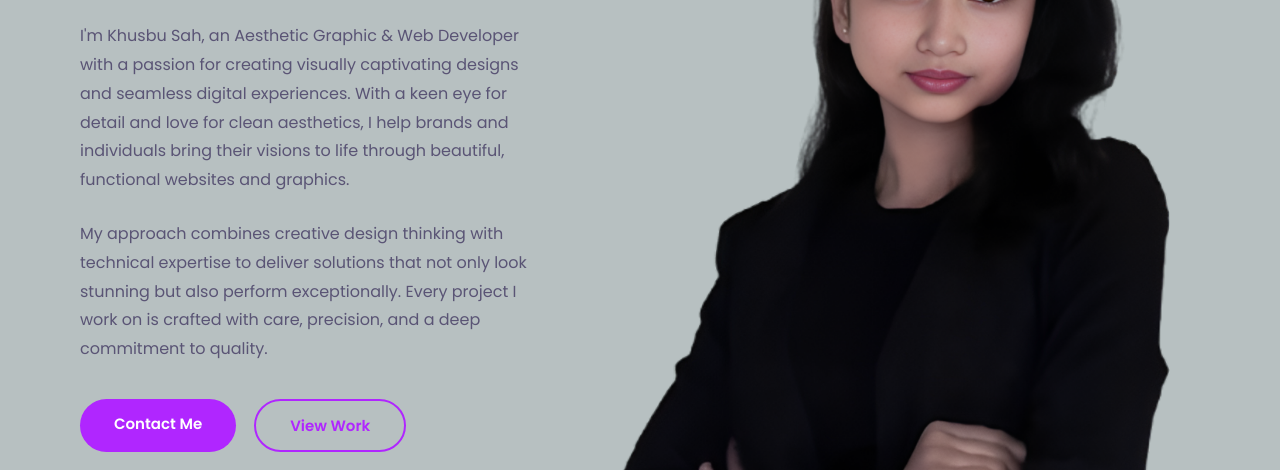
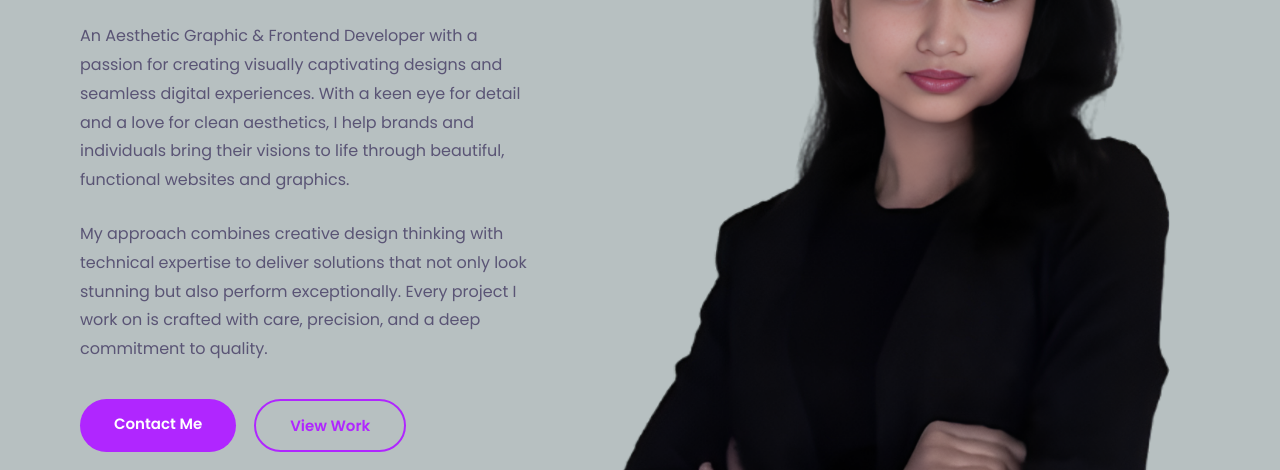
Before and after one commit to khusbu720/khusbusah-Portfolio, a plain HTML site: page about.html in a window 1280 px wide. Shown: the part 312-782 px from the top of the page. Drawn offline with Linux system fonts and the light colour scheme.

Commit message:
change about page

```diff
--- a/about.html
+++ b/about.html
@@ -550,10 +550,9 @@
             <div class="tagline">Aesthetic Graphic & Web Developer</div>
 
             <p>
-            I'm Khusbu Sah, an Aesthetic Graphic & Web Developer with a passion for creating visually captivating
-                designs and seamless digital experiences. With a keen eye for detail and love for clean aesthetics,
-                I help brands and individuals bring their visions to life through beautiful, functional websites and
-                graphics.
+         An Aesthetic Graphic & Frontend Developer with a passion for creating visually captivating designs and seamless digital experiences.
+         With a keen eye for detail and a love for clean aesthetics,
+        I help brands and individuals bring their visions to life through beautiful, functional websites and graphics.
             </p>
 
             <p>
```
Also changed, not shown: index.html (+3 -3 lines).
